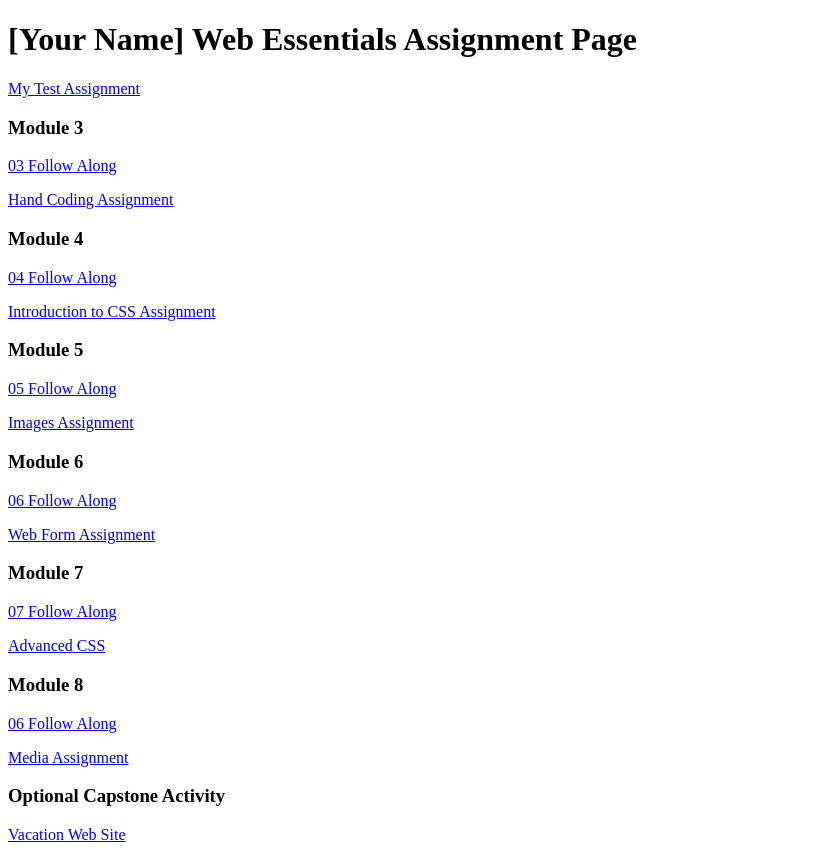
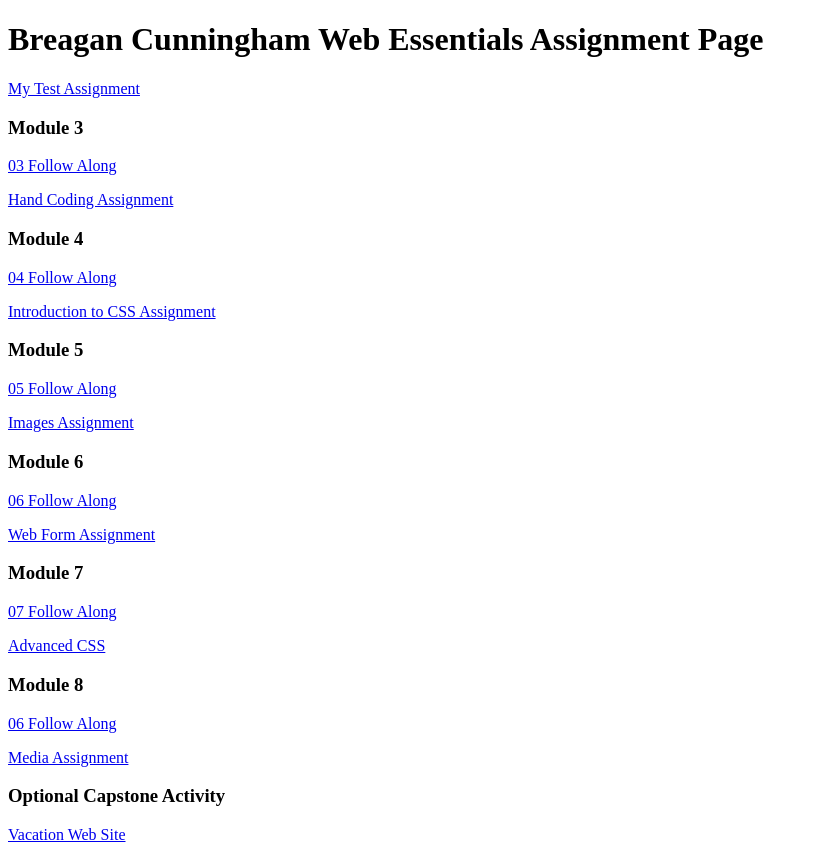
Before and after one commit to 0mega-1/dwdd1600, a plain HTML site: page index.html in a window 1280 px wide. Shown: the whole page, without its empty margins (0-818 px from the left). Drawn offline with Linux system fonts and the light colour scheme.

Commit message:
Added my name

```diff
--- a/index.html
+++ b/index.html
@@ -6,7 +6,7 @@
 		<title>dwdd 1600 assignment list page</title>
 	</head>
 	<body>
-		<h1>[Your Name] Web Essentials Assignment Page</h1>
+		<h1>Breagan Cunningham Web Essentials Assignment Page</h1>
 		<p><a href="01test">My Test Assignment</a></p>
 
 		<h3>Module 3</h3>
```
